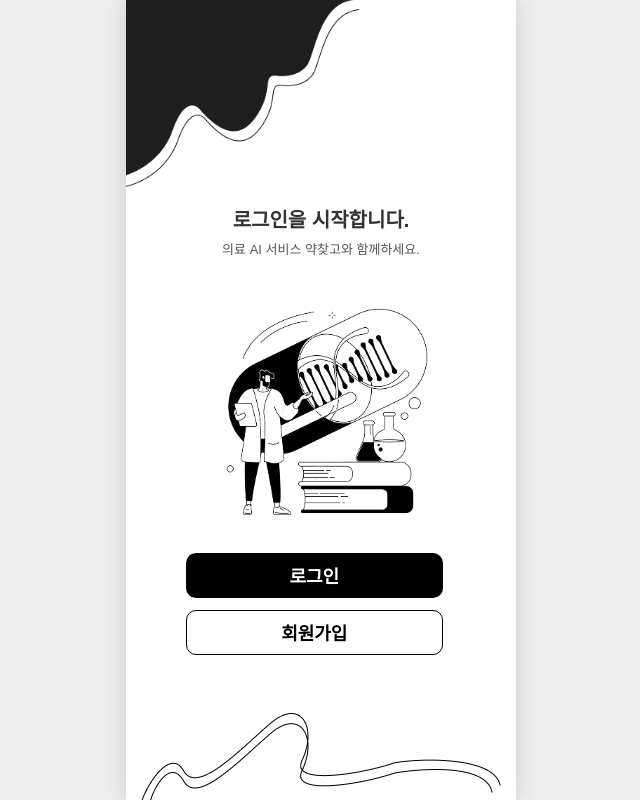
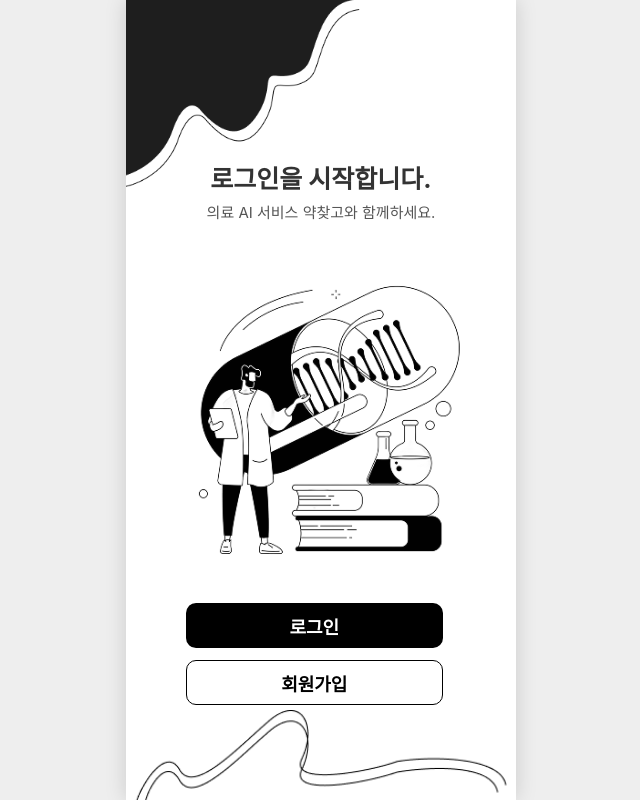
Before and after one commit to PARKSEONAH251/gptMedicine, a React (Create React App) app in the folder gptmedicine-web/: page /loginjoin in a window 1280 px wide. Shown: the whole page, without its empty margins (319-959 px from the left). Built offline with nearby package versions, Linux system fonts and the light colour scheme; no server answers.

Commit message:
LoginJoin 스타일시프트 최종

```diff
--- a/gptmedicine-web/src/page/LoginJoin.css
+++ b/gptmedicine-web/src/page/LoginJoin.css
@@ -1,12 +1,14 @@
 .LoginJoinContainer {
   width: 390px;
-    height: 100vh;
+  height: 100%;
+
   position: relative;
+  margin: 0 auto;
   display: flex;
   justify-content: center;
   align-items: center;
+
   overflow: hidden;
-    font-family: Arial, Helvetica, sans-serif;
   background: white;
 }
 
@@ -15,8 +17,8 @@
   position: absolute;
   top: 0;
   left: 0;
-    width: 60%;
-    /* 너가 원한 60% 유지 */
+  width: 60%;       /* 모바일에서도 가득 차도록 수정 */
+  max-width: 390px;  /* PC에서는 390px 기준 */
   z-index: 1;
   pointer-events: none;
 }
@@ -27,8 +29,9 @@
   bottom: 0;
   left: 50%;
   transform: translateX(-50%);
-    width: 360px;
-    /* 화면 폭 고정 */
+
+  width: 95%;
+  max-width: 390px;
   z-index: 1;
   pointer-events: none;
 }
@@ -47,7 +50,7 @@
 
 /* 제목 */
 .Login-welcome-text {
-    font-size: 20px;
+    font-size: 25px;
     font-weight: bold;
     margin-bottom: 12px;
     color: #333;
@@ -55,7 +58,7 @@
 
 /* 설명 */
 .Login-description-text {
-    font-size: 13px;
+    font-size: 15px;
     margin-top: -6px;
     color: #555;
 }
@@ -68,7 +71,7 @@
 }
 
 .Login-logo-image {
-    width: 100%;
+    width: 130%;
     height: auto;
     object-fit: contain;
 }
--- a/gptmedicine-web/src/page/LoginJoin.js
+++ b/gptmedicine-web/src/page/LoginJoin.js
@@ -1,5 +1,5 @@
 import React, { useRef } from "react";
-import  {  useNavigate  }  from  "react-router-dom" ;
+import { useNavigate } from "react-router-dom";
 import "./LoginJoin.css";
 
 
@@ -15,6 +15,7 @@ export default function LoginJoin() {
   };
 
   return (
+    <div className="AppWrapper">
       <div className="LoginJoinContainer">
         <img src="/image/pattern.png" className="Login-pattern-image" />
         <img src="/image/pattern1.png" className="Login-pattern1-image" />
@@ -35,5 +36,7 @@ export default function LoginJoin() {
 
         </div>
       </div>
+
+    </div>
   );
 }
```
Lines whose indentation alone changed are shown as unchanged.
